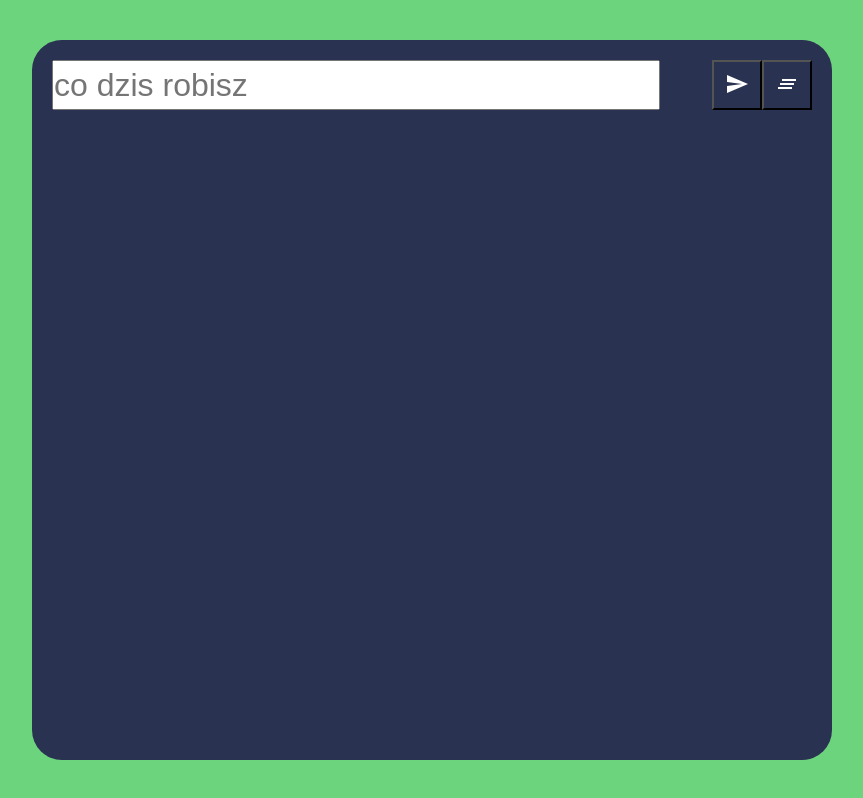
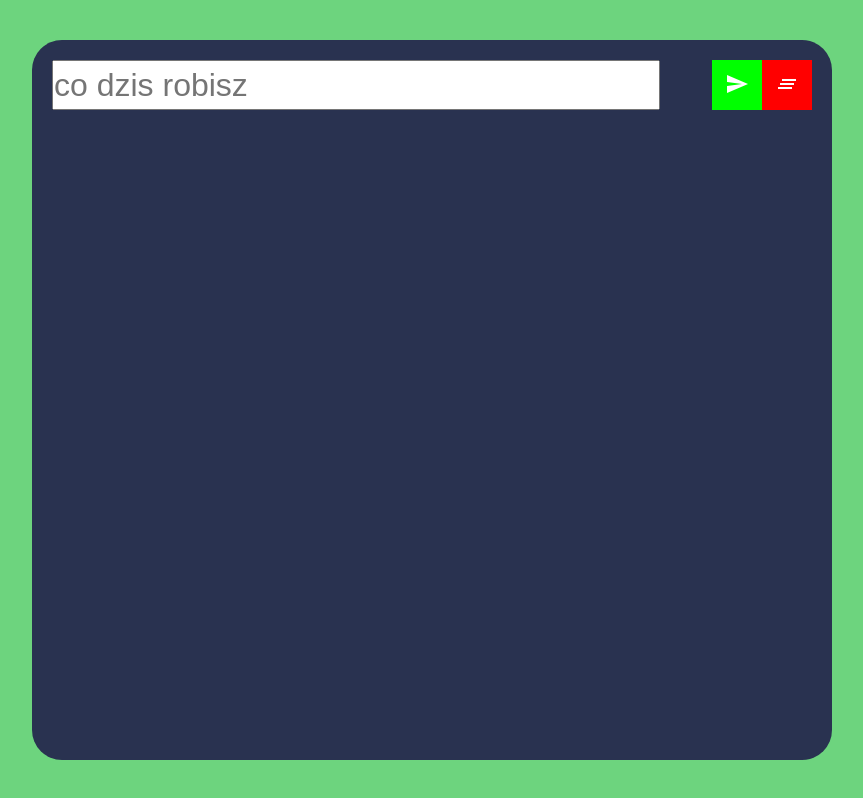
Before and after one commit to BartekObudzinski/ToDoAppReact, a React (Create React App) app: page / in a window 1280 px wide. Shown: the whole page, without its empty margins (208-1071 px from the left). Built offline with nearby package versions, Linux system fonts and the light colour scheme.

Commit message:
fix: ToDoForm added Button component and it works

```diff
--- a/src/components/Button.js
+++ b/src/components/Button.js
@@ -1,9 +1,11 @@
 import React from "react";
 
-const Button = ({ children, onClickFn, ...props }) => {
+const Button = ({ children, onClickFn, style, type }) => {
   return (
     <>
-      <button onClick={onClickFn}>{children}</button>
+      <button onClick={onClickFn} className={style} type={type}>
+        {children}
+      </button>
     </>
   );
 };
--- a/src/components/ToDoForm.js
+++ b/src/components/ToDoForm.js
@@ -32,10 +32,10 @@ const ToDoForm = ({ inputText, setInputText, todoTasks, setTodoTasks }) => {
           onChange={handleInputText}
         />
         <div className="buttonsContainer">
-          <Button onClickFn={addTask}>
+          <Button onClickFn={addTask} style="doneButton" type="submit">
             <i class="material-icons">send</i>
           </Button>
-          <Button onClickFn={handleRemoveAll}>
+          <Button onClickFn={handleRemoveAll} style="deleteButton">
             <i class="material-icons">clear_all</i>
           </Button>
         </div>
@@ -45,9 +45,3 @@ const ToDoForm = ({ inputText, setInputText, todoTasks, setTodoTasks }) => {
 };
 
 export default ToDoForm;
-/*  <button className="doneButton" type="submit" onClick={addTask}>
-            <i class="material-icons">send</i>
-          </button>
-          <button className="deleteButton" onClick={handleRemoveAll}>
-            <i class="material-icons">clear_all</i>
-          </button> */
```
